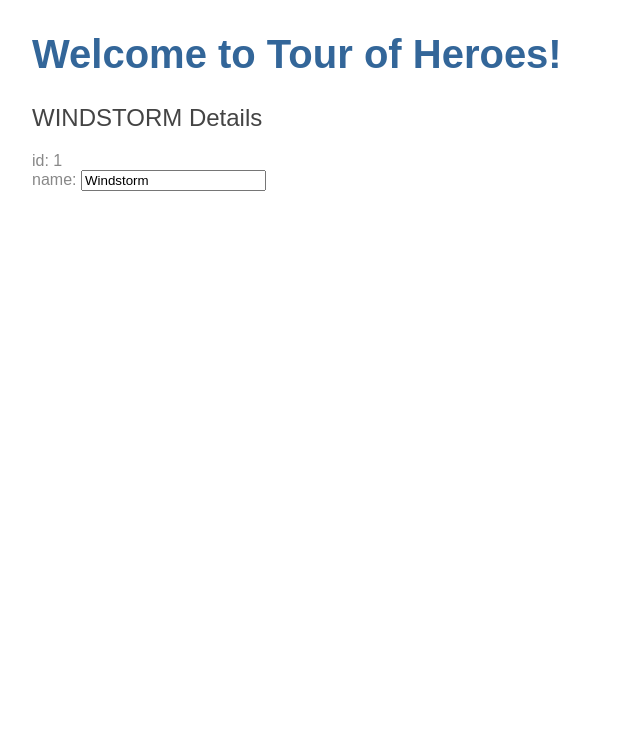
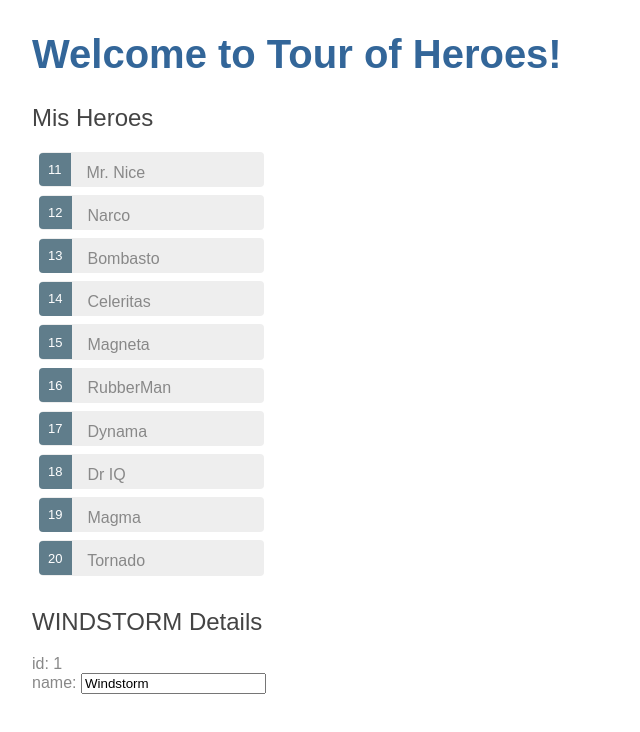
Before and after one commit to matiasnoriega/angular-tutorial, an Angular app: page / in a window 1280 px wide. Shown: the top 732 px of the page, without its empty margins (0-640 px from the left). Built offline with nearby package versions, Linux system fonts and the light colour scheme.

Commit message:
mock de heroes con estilos

```diff
--- a/src/app/app.component.html
+++ b/src/app/app.component.html
@@ -1,4 +1,3 @@
-<!--The content below is only a placeholder and can be replaced.-->
 <h1>
   Welcome to {{ title }}!
 </h1>
--- a/src/app/heroes/heroes.component.css
+++ b/src/app/heroes/heroes.component.css
@@ -0,0 +1,48 @@
+/* HeroesComponent's private CSS styles */
+.selected {
+    background-color: #CFD8DC !important;
+    color: white;
+  }
+  .heroes {
+    margin: 0 0 2em 0;
+    list-style-type: none;
+    padding: 0;
+    width: 15em;
+  }
+  .heroes li {
+    cursor: pointer;
+    position: relative;
+    left: 0;
+    background-color: #EEE;
+    margin: .5em;
+    padding: .3em 0;
+    height: 1.6em;
+    border-radius: 4px;
+  }
+  .heroes li.selected:hover {
+    background-color: #BBD8DC !important;
+    color: white;
+  }
+  .heroes li:hover {
+    color: #607D8B;
+    background-color: #DDD;
+    left: .1em;
+  }
+  .heroes .text {
+    position: relative;
+    top: -3px;
+  }
+  .heroes .badge {
+    display: inline-block;
+    font-size: small;
+    color: white;
+    padding: 0.8em 0.7em 0 0.7em;
+    background-color: #607D8B;
+    line-height: 1em;
+    position: relative;
+    left: -1px;
+    top: -4px;
+    height: 1.8em;
+    margin-right: .8em;
+    border-radius: 4px 0 0 4px;
+  }
--- a/src/app/heroes/heroes.component.html
+++ b/src/app/heroes/heroes.component.html
@@ -1,3 +1,9 @@
+<h2>Mis Heroes</h2>
+<ul class="heroes">
+  <li *ngFor="let hero of heroes">
+      <span class="badge">{{hero.id}}</span> {{hero.name}}
+  </li>
+</ul>
 <h2>{{hero.name | uppercase}} Details</h2>
 <div>
   <span>id: </span>{{hero.id}}
--- a/src/app/heroes/heroes.component.ts
+++ b/src/app/heroes/heroes.component.ts
@@ -1,5 +1,6 @@
 import { Component, OnInit } from '@angular/core';
 import { Hero } from '../hero';
+import { HEROES } from '../mock-heroes';
 
 @Component({
     selector: 'app-heroes',
@@ -8,6 +9,8 @@
 })
 
 export class HeroesComponent implements OnInit {
+
+    heroes = HEROES;
 
     hero: Hero ={
         id: 1,
--- /dev/null
+++ b/src/app/mock-heroes.ts
@@ -0,0 +1,14 @@
+import { Hero } from './hero';
+
+export const HEROES: Hero[] = [
+  { id: 11, name: 'Mr. Nice' },
+  { id: 12, name: 'Narco' },
+  { id: 13, name: 'Bombasto' },
+  { id: 14, name: 'Celeritas' },
+  { id: 15, name: 'Magneta' },
+  { id: 16, name: 'RubberMan' },
+  { id: 17, name: 'Dynama' },
+  { id: 18, name: 'Dr IQ' },
+  { id: 19, name: 'Magma' },
+  { id: 20, name: 'Tornado' }
+];
```
